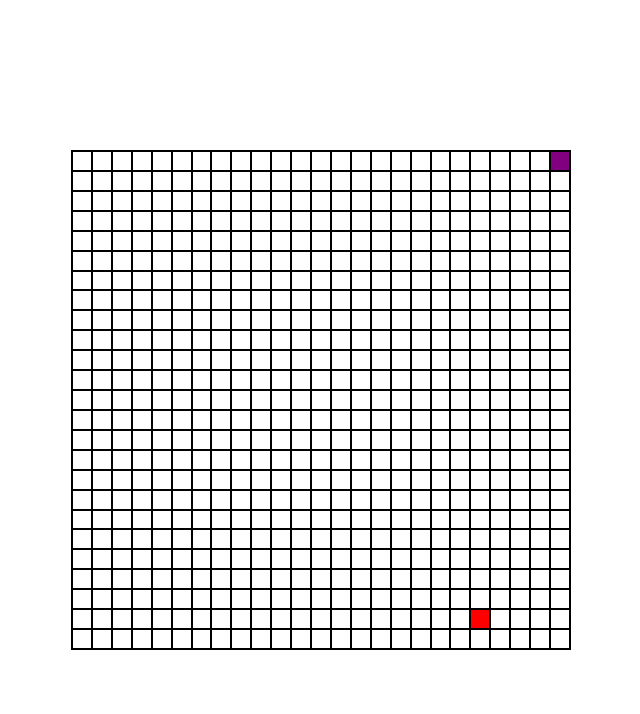
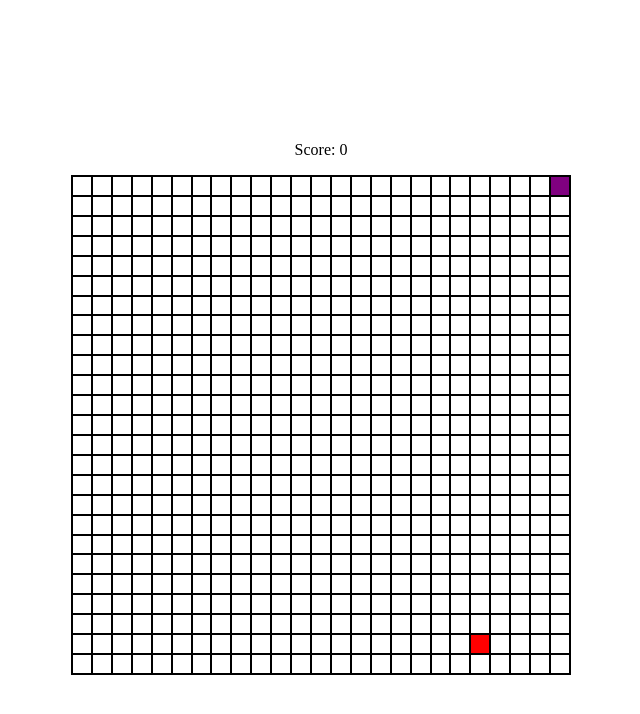
Before and after one commit to garrett-c714/snake, a React (Vite) app: page / in a window 1280 px wide. Shown: the top 714 px of the page, without its empty margins (319-959 px from the left). Built offline with nearby package versions, Linux system fonts and the light colour scheme.

Commit message:
Teleporting fruit, score counter

```diff
--- a/src/App.css
+++ b/src/App.css
@@ -15,6 +15,12 @@
 
 .grid-cell {
     border: 1px solid black;
+}
+
+.game-column {
+    display: flex;
+    flex-direction: column;
+    align-items: center;
 }
 
 .entity {
--- a/src/components/Game.tsx
+++ b/src/components/Game.tsx
@@ -18,6 +18,7 @@ const Game = () => {
     const dirRef = useRef(dir);
     const [snakePos, setSnakePos] = useState([1,1]);
     const [fruitPos, setFruitPos] = useState([randInt(1, GRID_SIZE),randInt(1,GRID_SIZE)]);
+    const [score, setScore] = useState(0);
 
     const moveSnake = dir  => {
 	setSnakePos(([oldX, oldY]) => {
@@ -52,6 +53,7 @@ const Game = () => {
 	});
     }
 
+
     const handleKeyDown = event => {
 	console.log(`${event.key} key was pressed!`);
 	setDir(keyToDir[event.key]);
@@ -75,14 +77,23 @@ const Game = () => {
 
     }, []);
 
+    // Check if fruit is eated
+    useEffect(() => {
+	if (snakePos[0] === fruitPos[0] && snakePos[1] === fruitPos[1]) {
+	    setFruitPos([randInt(1, GRID_SIZE), randInt(1, GRID_SIZE)]);
+	    setScore(score + 1);
+	}
+    }, [snakePos]);
+
     return (
-	<>
+	<div className="game-column">
 	    <GlobalKeyHandler handleKeyDown={handleKeyDown} />
+	    <p>Score: {score}</p>
 	    <Grid size={GRID_SIZE}
 		  snakePos={snakePos}
 		  fruitPos={fruitPos}
 	    />
-	</>
+	</div>
     );
 
 }
```
